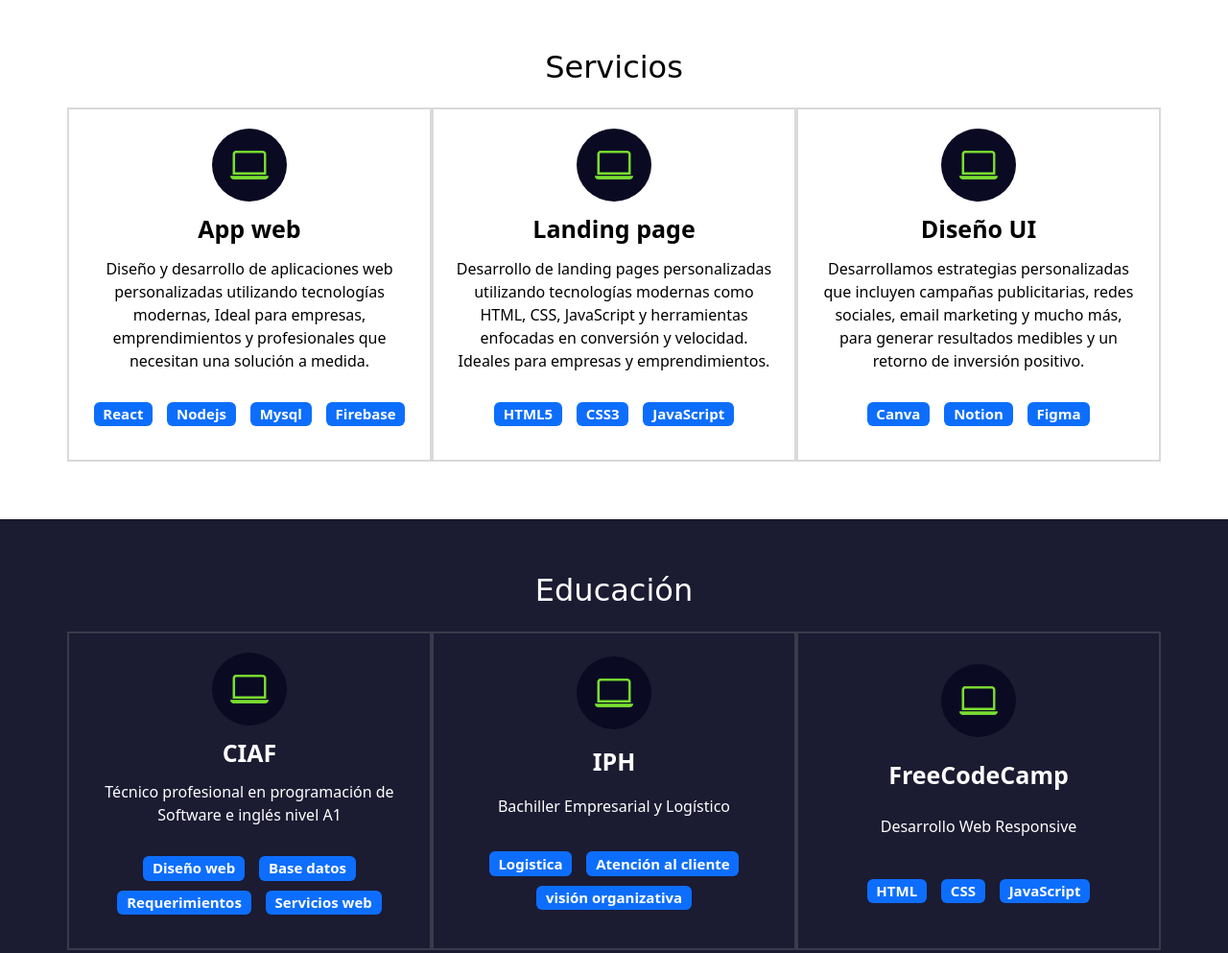
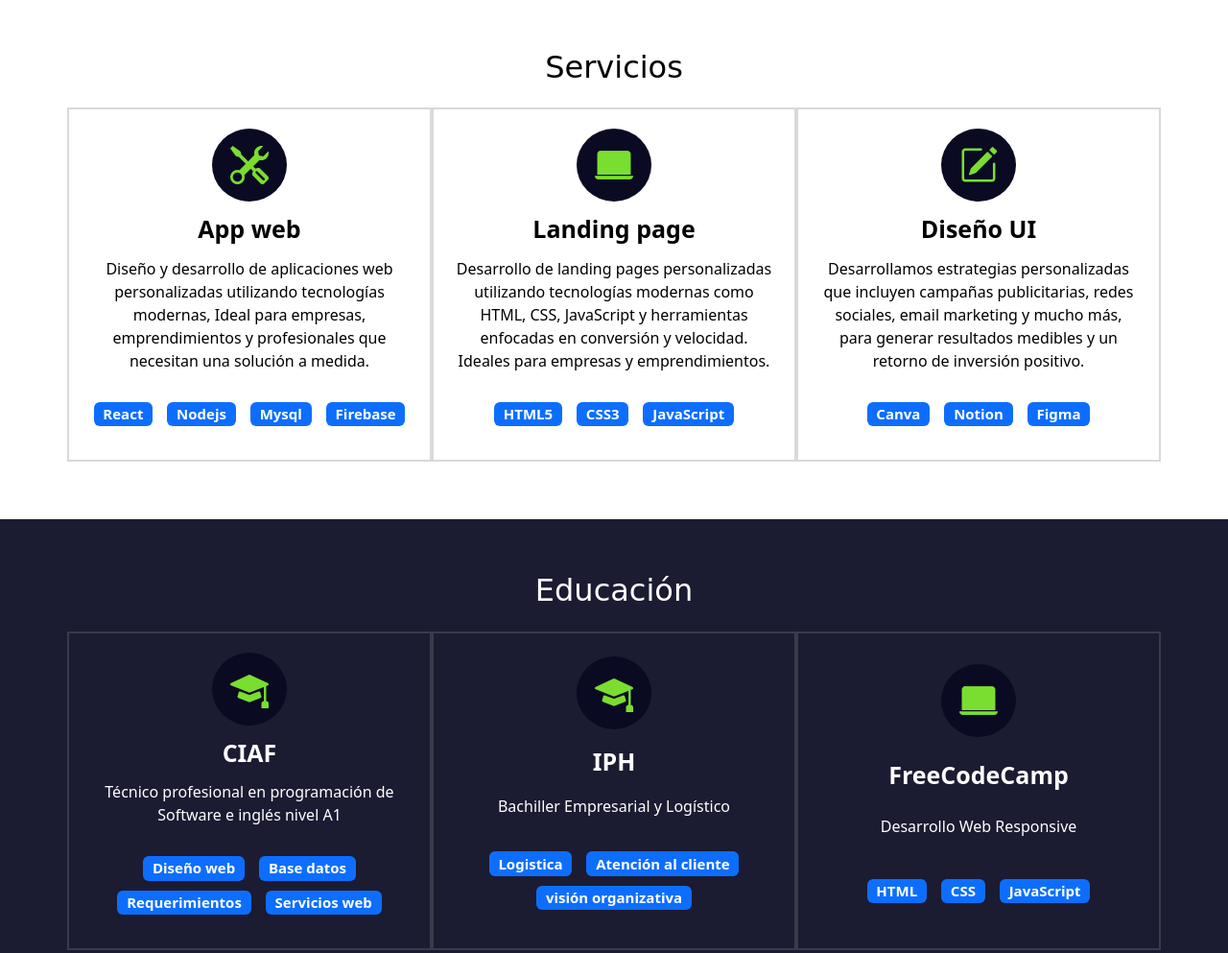
Before and after one commit to jrem08/JuanIng-web, a plain HTML site: page index.html in a window 1280 px wide. Shown: the part 1480-2473 px from the top of the page at 96% size. Drawn offline with nearby package versions, Linux system fonts and the light colour scheme; a script that the page names is missing; a web font is replaced by a local one.

Commit message:
Actualizando cambios nuevamente para una nueva version

```diff
--- a/index.html
+++ b/index.html
@@ -84,7 +84,7 @@
         <div class="row">
           <!-- Desarrollo Web -->
           <div class="columna col-12 col-md-4">
-            <i class="bi bi-laptop"></i>
+            <i class="bi bi-tools"></i>
             <p class="experiencia-titulo">App web</p>
             <p> Diseño y desarrollo de aplicaciones web personalizadas utilizando tecnologías modernas, Ideal para empresas, emprendimientos y profesionales que necesitan una solución a medida. </p>
             <div class="badges-contenedor">
@@ -96,7 +96,7 @@
           </div>
           <!-- Articulos -->
           <div class="columna col-12 col-md-4">
-            <i class="bi bi-laptop"></i>
+            <i class="bi bi-laptop-fill"></i>
             <p class="experiencia-titulo">Landing page</p>
             <p>Desarrollo de landing pages personalizadas utilizando tecnologías modernas como HTML, CSS, JavaScript y herramientas enfocadas en conversión y velocidad. Ideales para empresas y emprendimientos. </p>
             <div class="badges-contenedor">
@@ -107,7 +107,7 @@
           </div>
           <!-- Estudiante -->
           <div class="columna col-12 col-md-4">
-            <i class="bi bi-laptop"></i>
+            <i class="bi bi-pencil-square"></i>
             <p class="experiencia-titulo">Diseño UI</p>
             <p>Desarrollamos estrategias personalizadas que incluyen campañas publicitarias, redes sociales, email marketing y mucho más, para generar resultados medibles y un retorno de inversión positivo. </p>
             <div class="badges-contenedor">
@@ -127,7 +127,7 @@
         <div class="row">
           <!-- Desarrollo Web -->
           <div class="columna col-12 col-md-4">
-            <i class="bi bi-laptop"></i>
+            <i class="bi bi-mortarboard-fill"></i>
             <p class="experiencia-titulo">CIAF</p>
             <p>Técnico profesional en programación de Software e inglés nivel A1 </p>
             <div class="badges-contenedor">
@@ -139,7 +139,7 @@
           </div>
           <!-- Articulos -->
           <div class="columna col-12 col-md-4">
-            <i class="bi bi-laptop"></i>
+            <i class="bi bi-mortarboard-fill"></i>
             <p class="experiencia-titulo">IPH</p>
             <p>Bachiller Empresarial y Logístico</p>
             <div class="badges-contenedor">
@@ -150,7 +150,7 @@
           </div>
           <!-- Estudiante -->
           <div class="columna col-12 col-md-4">
-            <i class="bi bi-laptop"></i>
+            <i class="bi bi-laptop-fill"></i>
             <p class="experiencia-titulo">FreeCodeCamp</p>
             <p> Desarrollo Web Responsive</p>
             <div class="badges-contenedor">
@@ -166,6 +166,7 @@
     <!-- Proyectos -->
     <section id="proyectos" class="proyectos-recientes seccion-clara d-flex flex-column">
       <h2 class="seccion-titulo texto-negro">Proyectos</h2>
+      <i class="bi bi-arrow-down-circle-fill"></i>
       <!-- Galeria de Proyectos -->
       <div class="container text-center proyectos-contenedor">
         <div class="row">
```
